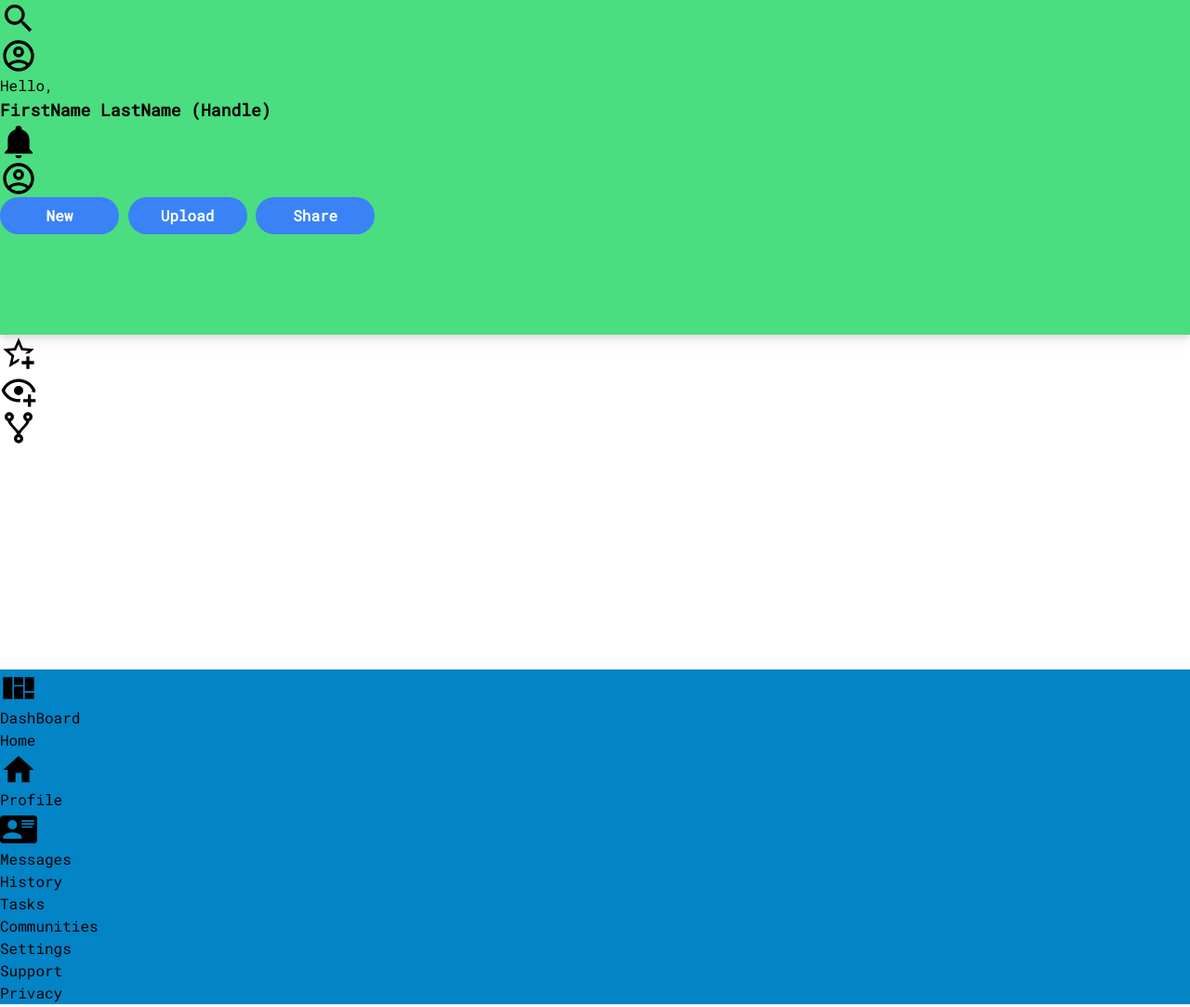
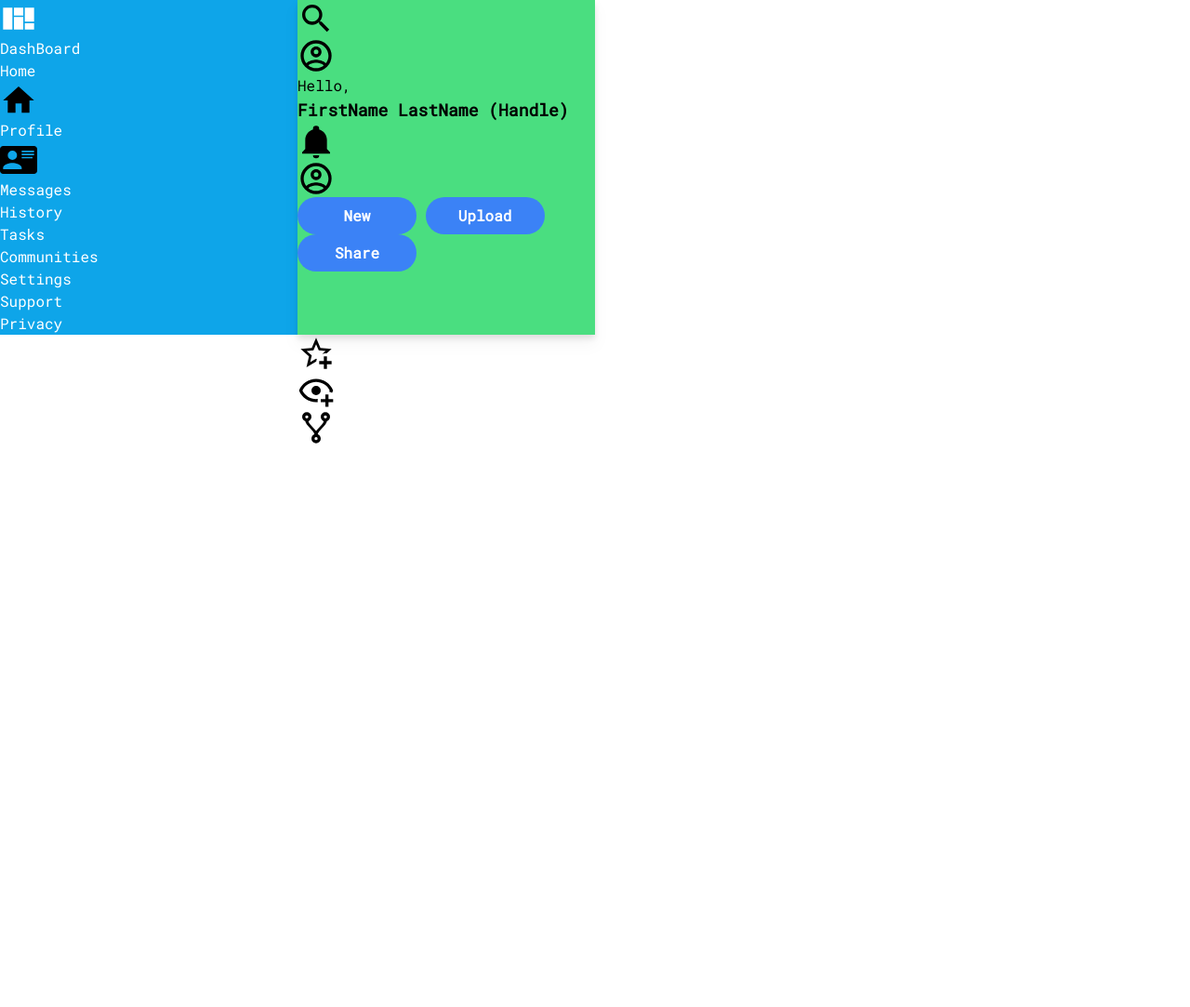
Before and after one commit to Ob1devonn/odin-adminDashboard, a website: page public/index.html in a window 1280 px wide. Shown: the whole page at 93% size. After the commit the page ends 800 px from the top, so only its background shows below. Drawn offline with Linux system fonts and the light colour scheme.

Commit message:
Fix Directories and adjust grids

```diff
--- a/package.json
+++ b/package.json
@@ -4,7 +4,7 @@
   "description": "Creation of a admin dashboard utilizing html and css.",
   "main": "index.js",
   "scripts": {
-    "build-css": "tailwindcss build src/input.css -o public/styles.css"
+    "build-css": "tailwindcss build src/input.css -o src/styles.css"
   },
   "author": "",
   "license": "ISC",
--- a/public/index.html
+++ b/public/index.html
@@ -4,7 +4,7 @@
     <meta charset="UTF-8" />
     <meta name="viewport" content="width=device-width, initial-scale=1.0" />
     <title>Odin Admin Dashboard</title>
-    <link rel="stylesheet" href="styles.css" />
+    <link rel="stylesheet" href="../src/styles.css" />
     <link
       rel="stylesheet"
       href="https://fonts.googleapis.com/css2?family=Roboto+Mono"
@@ -18,7 +18,7 @@
     </style>
   </head>
   <body>
-    <div class="grid grid-rows-4">
+    <div class="grid grid-cols-4">
       <!-- Header -->
       <div class="bg-green-400 drop-shadow-lg">
         <!-- upper -->
@@ -88,7 +88,7 @@
       </div>
 
       <!-- Main -->
-      <div class="main">
+      <div class="main col-start-2 col-span-full row-start-2 row-span-3">
         <svg
           xmlns="http://www.w3.org/2000/svg"
           viewBox="0 0 24 24"
@@ -121,12 +121,12 @@
         </svg>
       </div>
 
-      <div class="bg-sky-600">
+      <div class="bg-sky-500 col-start-1 col-span-1 row-span-full text-white">
         <div>
           <svg
             xmlns="http://www.w3.org/2000/svg"
             viewBox="0 0 24 24"
-            class="w-10"
+            class="w-10 fill-white"
           >
             <title>view-dashboard-variant</title>
             <path
--- a/styles.css
+++ /dev/null
@@ -1,14 +0,0 @@
-body {
-  height: 100vh;
-  display: grid;
-}
-
-.header {
-  background-color: lightgray;
-}
-.main {
-  background-color: rgb(236, 236, 236);
-}
-.sidebar {
-  background-color: rgb(45, 30, 253);
-}
```
Also changed, not shown: src/styles.css.
